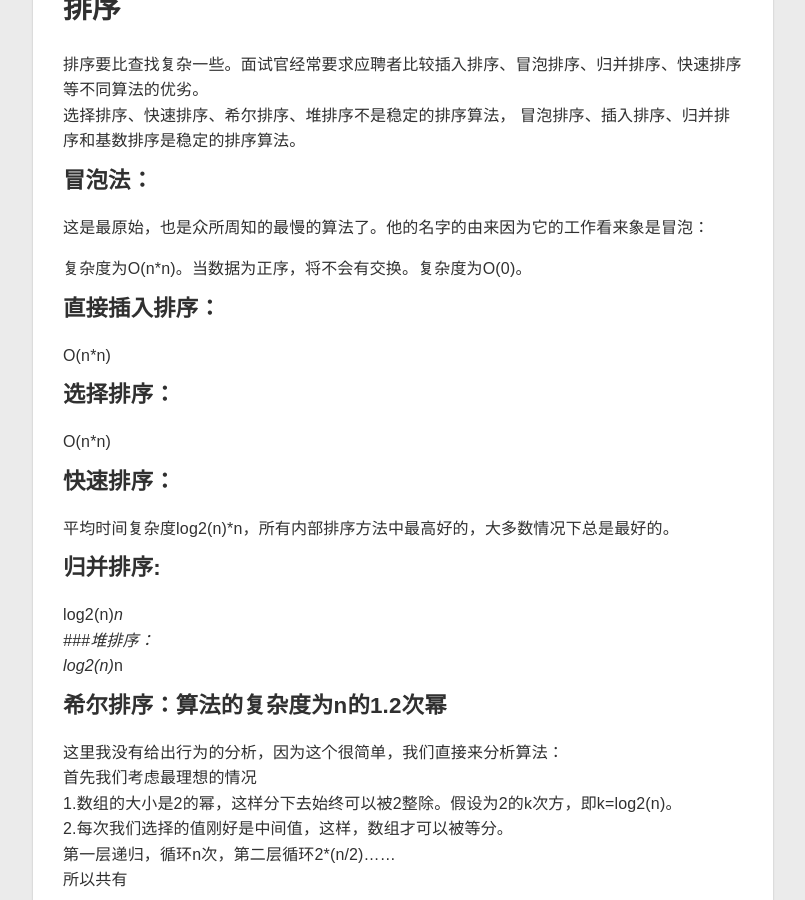
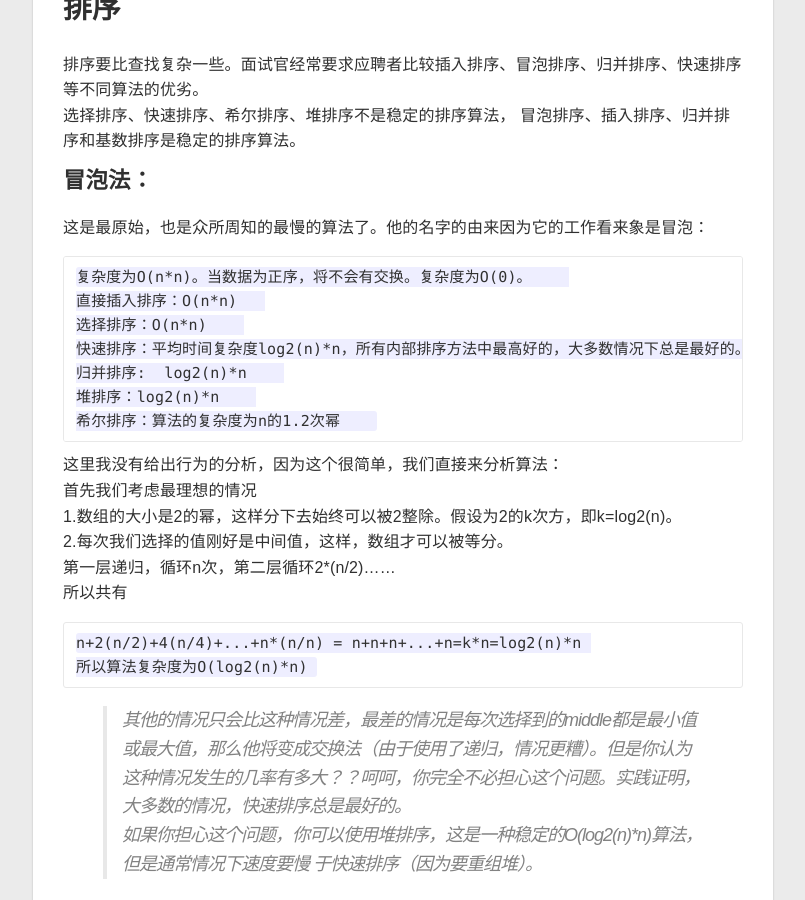
Before and after one commit to Mility/Mility.github.io, a Jekyll site: the page built from _posts/2016-07-12-查找与排序.markdown, in a window 1280 px wide and 900 px high, scrolled down 3918 px. Shown: the whole window, without its empty margins (237-1042 px from the left). Built offline with Jekyll 4.4.1, drawn with Linux system fonts in a browser that asks for light colours; nearby versions of some CDN libraries; part of the change alters nothing that is shown.

```diff
--- a/_posts/2016-07-12-查找与排序.markdown
+++ b/_posts/2016-07-12-查找与排序.markdown
@@ -148,18 +148,15 @@ boolean Insert(BiTree T, int key)
 ### 冒泡法：
 这是最原始，也是众所周知的最慢的算法了。他的名字的由来因为它的工作看来象是冒泡：
 
+~~~
 复杂度为O(n*n)。当数据为正序，将不会有交换。复杂度为O(0)。
-### 直接插入排序：
-O(n*n)
-### 选择排序：
-O(n*n)
-### 快速排序：
-平均时间复杂度log2(n)*n，所有内部排序方法中最高好的，大多数情况下总是最好的。
-### 归并排序:
-log2(n)*n
-###堆排序：
-log2(n)*n
-### 希尔排序：算法的复杂度为n的1.2次幂
+直接插入排序：O(n*n)
+选择排序：O(n*n)
+快速排序：平均时间复杂度log2(n)*n，所有内部排序方法中最高好的，大多数情况下总是最好的。
+归并排序:  log2(n)*n
+堆排序：log2(n)*n
+希尔排序：算法的复杂度为n的1.2次幂
+~~~
 
 这里我没有给出行为的分析，因为这个很简单，我们直接来分析算法：
 首先我们考虑最理想的情况
```
